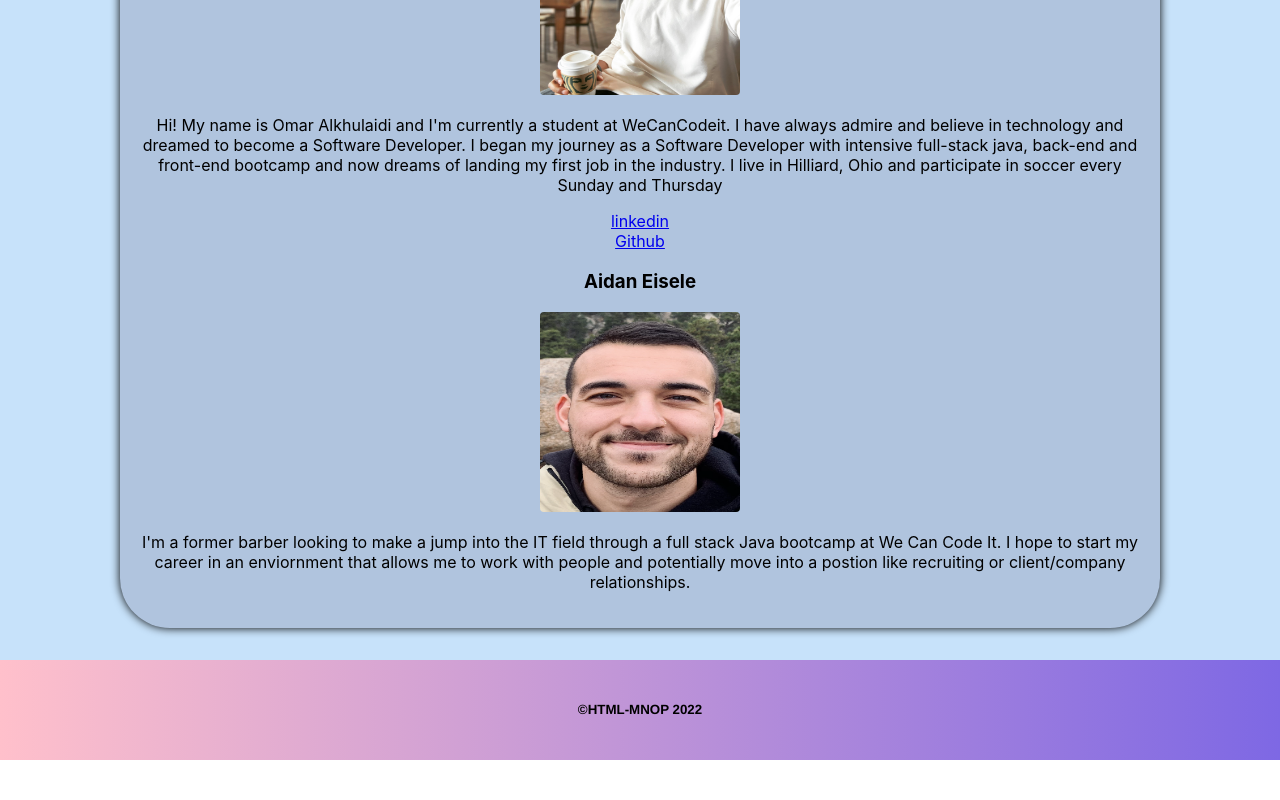
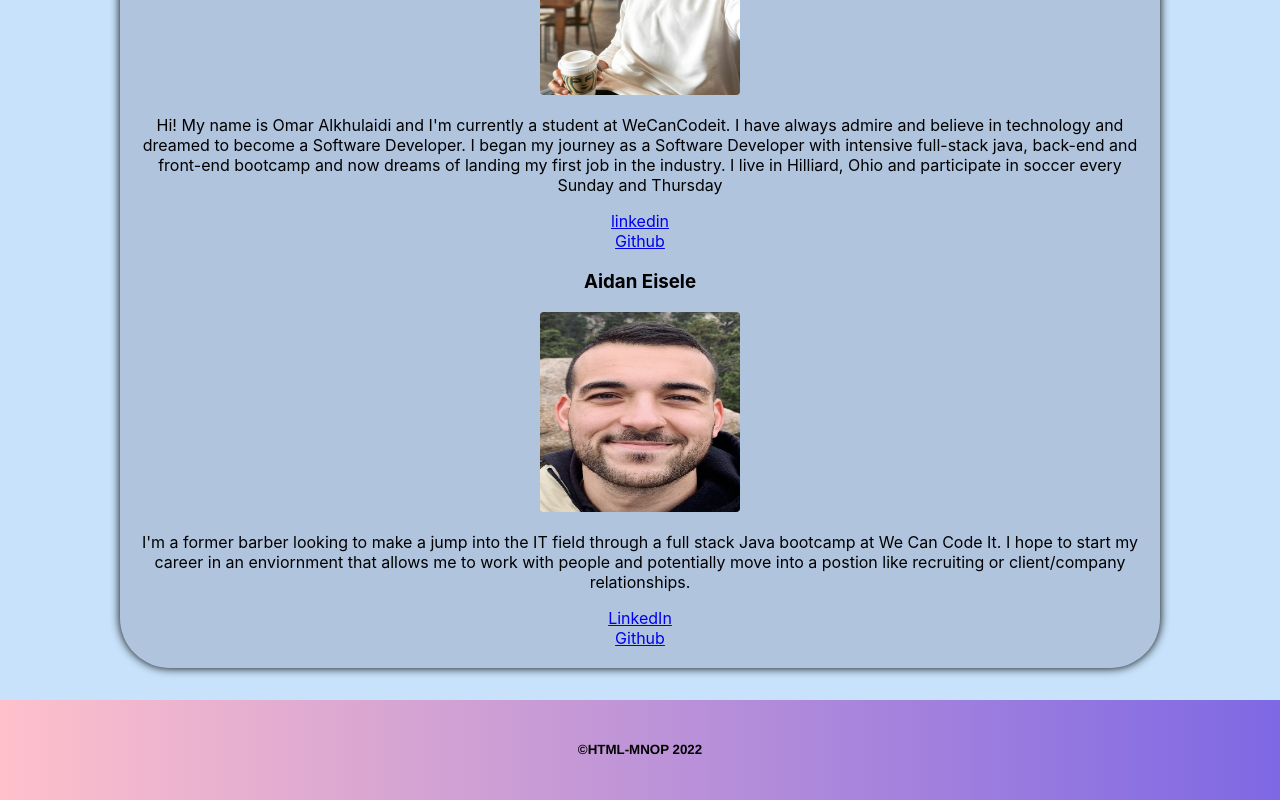
Before and after one commit to matthewkromalic/jac-spa-htmlmnop, a React (Create React App) app in the folder education-website/: page /us in a window 1280 px wide. Shown: the part 423-1223 px from the top of the page. Before the commit the page ends 1183 px from the top, so only its background shows below. Built offline with nearby package versions, Linux system fonts and the light colour scheme.

Commit message:
About me update

```diff
--- a/education-website/src/components/all-screens/AboutUs/AboutPage.js
+++ b/education-website/src/components/all-screens/AboutUs/AboutPage.js
@@ -18,6 +18,8 @@ const AboutPage = () => {
             <h3>Aidan Eisele</h3>
              <img src={Aidan}></img>
              <p>I'm a former barber looking to make a jump into the IT field through a full stack Java bootcamp at We Can Code It. I hope to start my career in an enviornment that allows me to work with people and potentially move into a postion like recruiting or client/company relationships.</p>
+             <a id="Linkedin" href="https://github.com/eiseleaidan">LinkedIn</a>
+             <a id="Github" href="https://www.linkedin.com/in/aidan-eisele-5301a619b/">Github</a>
         </div>
         )
 }
```
